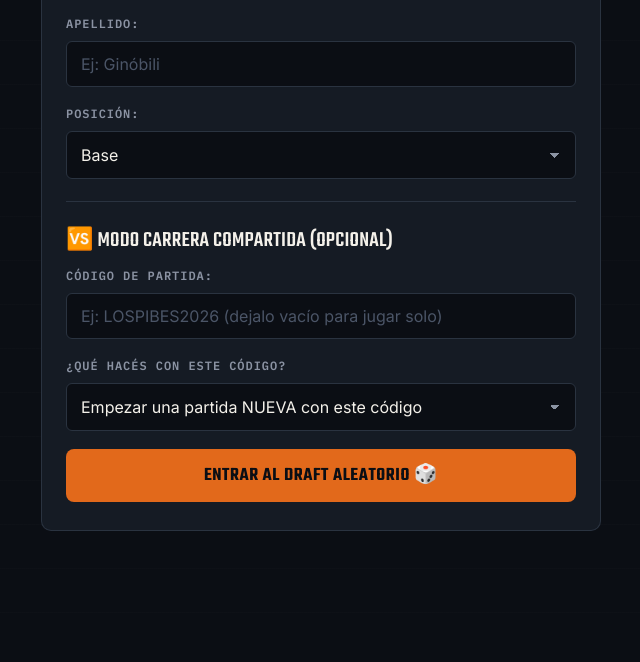
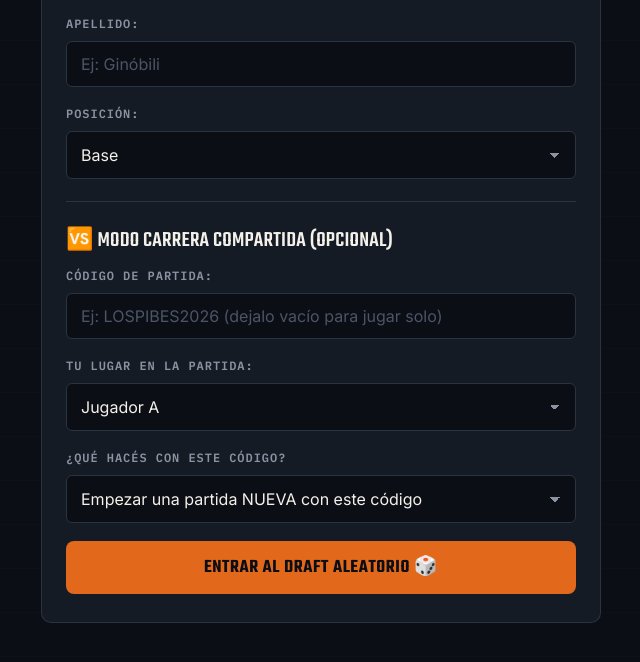
Before and after one commit to carvalhoivann/nba-simulator, a plain HTML site: page index.html in a window 1280 px wide. Shown: the part 224-886 px from the top of the page, without its empty margins (319-959 px from the left). Before the commit the page ends 839 px from the top, so only its background shows below. Drawn offline with Linux system fonts and the light colour scheme.

Commit message:
Add files via upload

```diff
--- a/index.html
+++ b/index.html
@@ -38,6 +38,13 @@
                 <input type="text" id="codigo-partida" placeholder="Ej: LOSPIBES2026 (dejalo vacío para jugar solo)">
             </div>
             <div class="form-group">
+                <label for="slot-jugador">Tu lugar en la partida:</label>
+                <select id="slot-jugador">
+                    <option value="slotA">Jugador A</option>
+                    <option value="slotB">Jugador B</option>
+                </select>
+            </div>
+            <div class="form-group">
                 <label for="modo-codigo">¿Qué hacés con este código?</label>
                 <select id="modo-codigo">
                     <option value="nueva">Empezar una partida NUEVA con este código</option>
```
